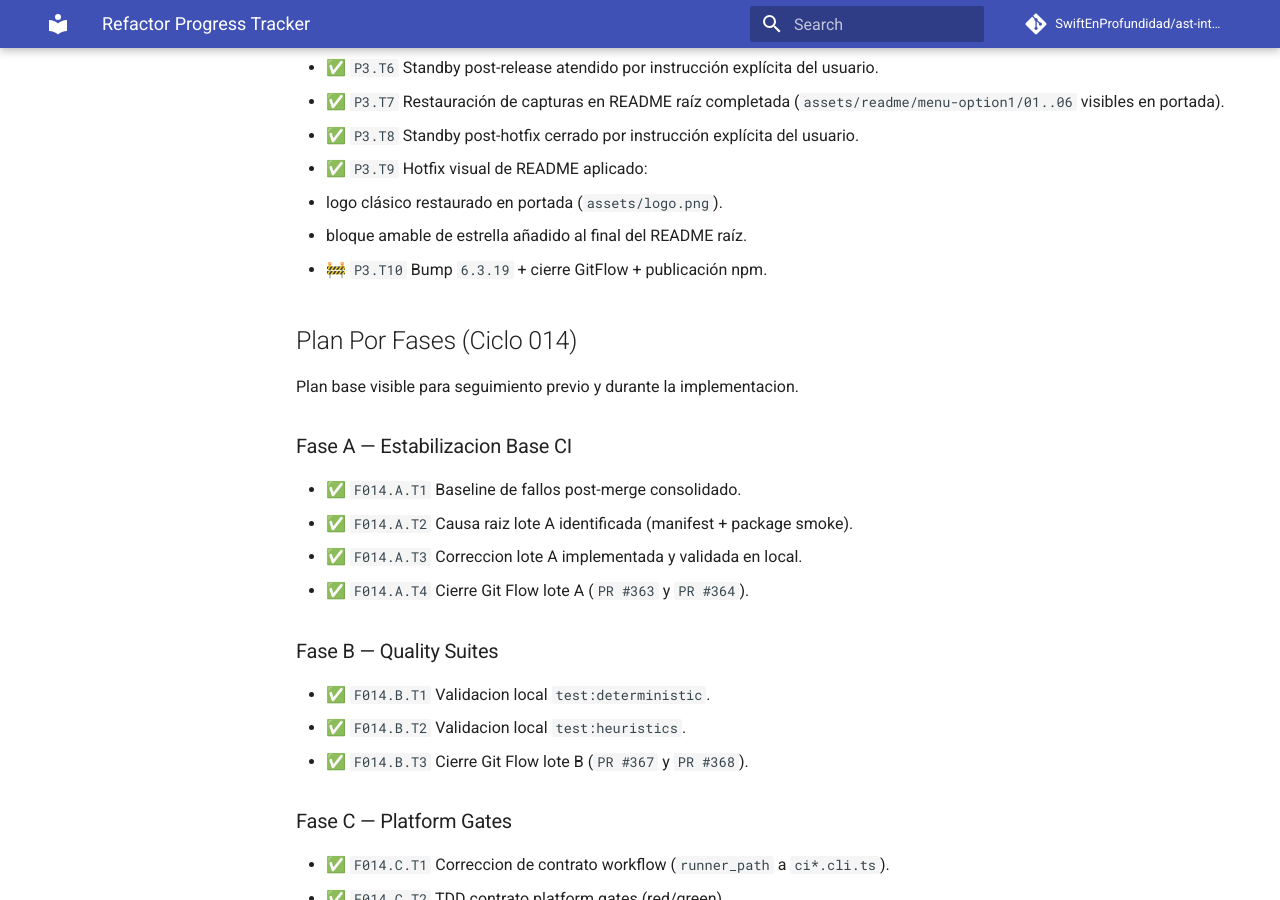
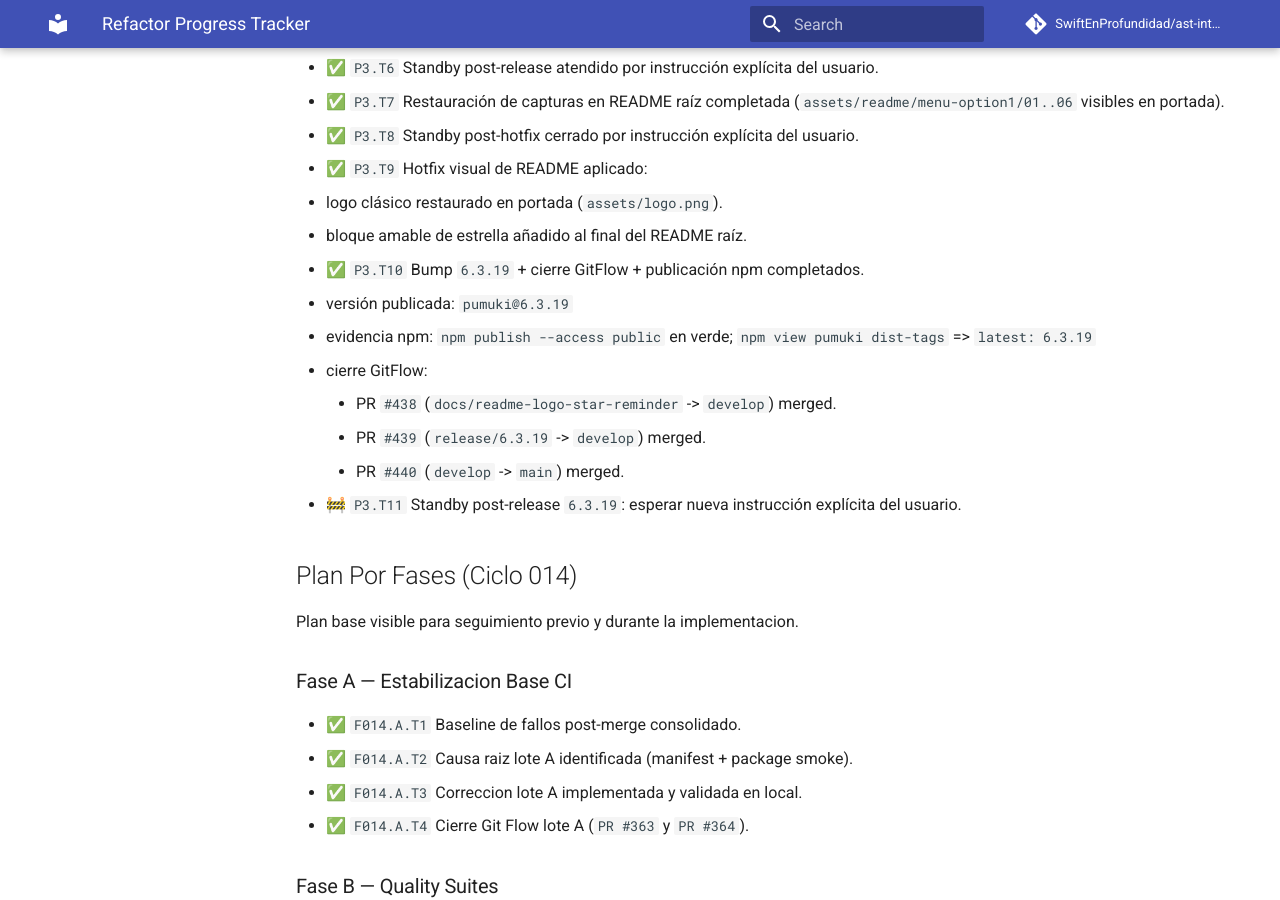
Before and after one commit to SwiftEnProfundidad/ast-intelligence-hooks, an MkDocs documentation site: the page built from docs/REFRACTOR_PROGRESS.md, in a window 1280 px wide and 900 px high, scrolled down 3616 px. Built offline with MkDocs 1.6.1 and Material for MkDocs 9.7.7, drawn with Linux system fonts in a browser that asks for light colours; comment, search, counter and statistics services are not loaded.

Commit message:
docs(tracker): close p3 t10 and open p3 t11 standby

```diff
--- a/docs/REFRACTOR_PROGRESS.md
+++ b/docs/REFRACTOR_PROGRESS.md
@@ -92,7 +92,14 @@ Fuente unica de seguimiento operativo. No se abren nuevos MDs temporales de trac
 - ✅ `P3.T9` Hotfix visual de README aplicado:
   - logo clásico restaurado en portada (`assets/logo.png`).
   - bloque amable de estrella añadido al final del README raíz.
-- 🚧 `P3.T10` Bump `6.3.19` + cierre GitFlow + publicación npm.
+- ✅ `P3.T10` Bump `6.3.19` + cierre GitFlow + publicación npm completados.
+  - versión publicada: `pumuki@6.3.19`
+  - evidencia npm: `npm publish --access public` en verde; `npm view pumuki dist-tags` => `latest: 6.3.19`
+  - cierre GitFlow:
+    - PR `#438` (`docs/readme-logo-star-reminder` -> `develop`) merged.
+    - PR `#439` (`release/6.3.19` -> `develop`) merged.
+    - PR `#440` (`develop` -> `main`) merged.
+- 🚧 `P3.T11` Standby post-release `6.3.19`: esperar nueva instrucción explícita del usuario.
 
 ## Plan Por Fases (Ciclo 014)
 Plan base visible para seguimiento previo y durante la implementacion.
```
